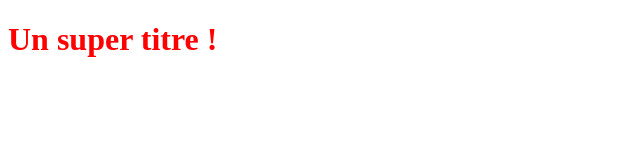
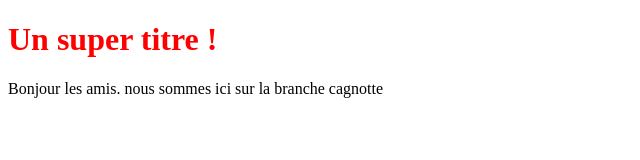
Before and after one commit to MPLegrand/OpenClassroomsProject2, a plain HTML site: page index.html in a window 1280 px wide. Shown: the whole page, without its empty margins (0-640 px from the left). Drawn offline with Linux system fonts and the light colour scheme.

Commit message:
Realisation de la partie cagnote cote front-end

```diff
--- a/index.html
+++ b/index.html
@@ -6,5 +6,6 @@
 </head>
 <body>
    <h1>Un super titre !</h1>
+   <p>Bonjour les amis. nous sommes ici sur la branche cagnotte</p>
 </body>
 </html>
```
